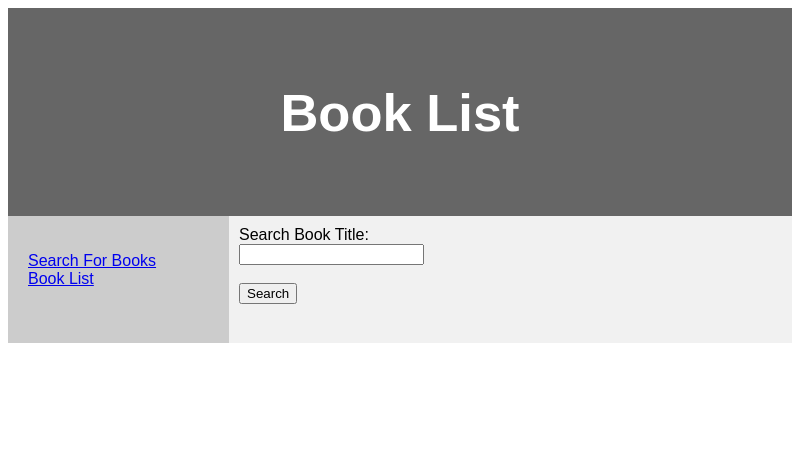
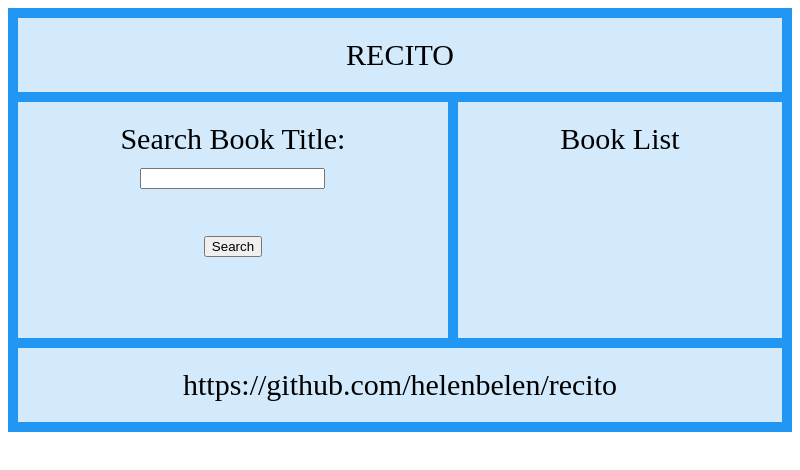
Before and after one commit to helenbelen/recito, an Electron app: page index.html in a window 800 px wide. Drawn offline with Linux system fonts and the light colour scheme; no server answers.

```diff
--- a/index.html
+++ b/index.html
@@ -7,18 +7,9 @@
     <link rel="stylesheet" href="./styles.css">
 </head>
 <body>
-<header>
-    <h2>Book List</h2>
-</header>
-
-<section>
-    <nav>
-        <ul>
-            <li><a href="#">Search For Books</a></li>
-            <li><a href="#">Book List</a></li>
-        </ul>
-    </nav>
-    <article>
+<div class="grid-container">
+    <div class="header">RECITO</div>
+    <div class="left">
         <label for="searchBox">Search Book Title:</label><br>
         <input type="text" id="searchBox"><br><br>
         <input type="submit" id="searchButton" value="Search">
@@ -26,8 +17,10 @@
             <pre id="results"></pre>
         </div>
         <ul id="resultList"></ul>
-    </article>
-</section>
+    </div>
+    <div class="right">Book List</div>
+    <div class="footer">https://github.com/helenbelen/recito</div>
+</div>
 <script src="./renderer.js"></script>
 </body>
 </html>
--- a/main.js
+++ b/main.js
@@ -28,8 +28,12 @@
     })
 }
 
+ipcMain.on('addBooksToList', (event, arg) => {
+    event.reply('updateUserBookList', message).then(_ => console.log(`Added Books: ${arg}`))
+})
+
 ipcMain.on('runBooksApi', (event, arg) => {
-    queryBooks(event, arg).then(r => console.log(`search for '${arg}' complete`))
+    queryBooks(event, arg).then(_ => console.log(`search for '${arg}' complete`))
 })
 
 app.whenReady().then(() => {
--- a/renderer.js
+++ b/renderer.js
@@ -6,4 +6,5 @@
 
 window.addEventListener('DOMContentLoaded', () => {
     window.electron.dbPool()
+    window.electron.refreshList()
 })
--- a/styles.css
+++ b/styles.css
@@ -1,62 +1,22 @@
-* {
-    box-sizing: border-box;
-}
+.header { grid-area: header; }
+.left { grid-area: left; }
+.right { grid-area: right; }
+.footer { grid-area: footer; }
 
-body {
-    font-family: Arial, Helvetica, sans-serif;
-}
-
-/* Style the header */
-header {
-    background-color: #666;
-    padding: 30px;
-    text-align: center;
-    font-size: 35px;
-    color: white;
-}
-
-/* Container for flexboxes */
-section {
-    display: -webkit-flex;
-    display: flex;
-}
-
-/* Style the navigation menu */
-nav {
-    -webkit-flex: 1;
-    -ms-flex: 1;
-    flex: 1;
-    background: #ccc;
-    padding: 20px;
-}
-
-/* Style the list inside the menu */
-nav ul {
-    list-style-type: none;
-    padding: 0;
-}
-
-/* Style the content */
-article {
-    -webkit-flex: 3;
-    -ms-flex: 3;
-    flex: 3;
-    background-color: #f1f1f1;
+.grid-container {
+    display: grid;
+    grid-template-areas:
+    'header header header header header header'
+    'left left left right right right'
+    'footer footer footer footer footer footer';
+    grid-gap: 10px;
+    background-color: #2196F3;
     padding: 10px;
 }
 
-/* Style the footer */
-footer {
-    background-color: #777;
-    padding: 10px;
+.grid-container > div {
+    background-color: rgba(255, 255, 255, 0.8);
     text-align: center;
-    color: white;
+    padding: 20px 0;
+    font-size: 30px;
 }
-
-/* Responsive layout - makes the menu and the content (inside the section) sit on top of each other instead of next to each other */
-@media (max-width: 600px) {
-    section {
-        -webkit-flex-direction: column;
-        flex-direction: column;
-    }
-}
```
Also changed, not shown: db/queries.js (added, +9 -0 lines), preload.js (+64 -3 lines).
